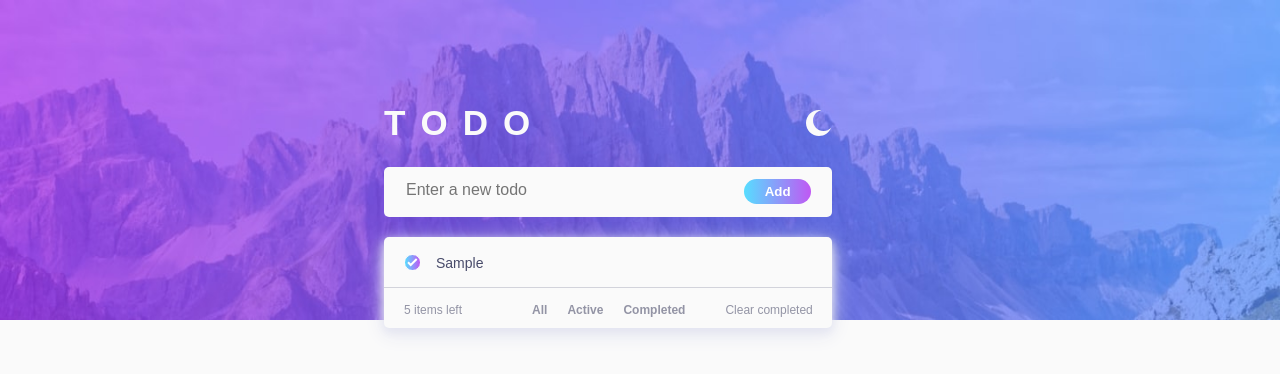
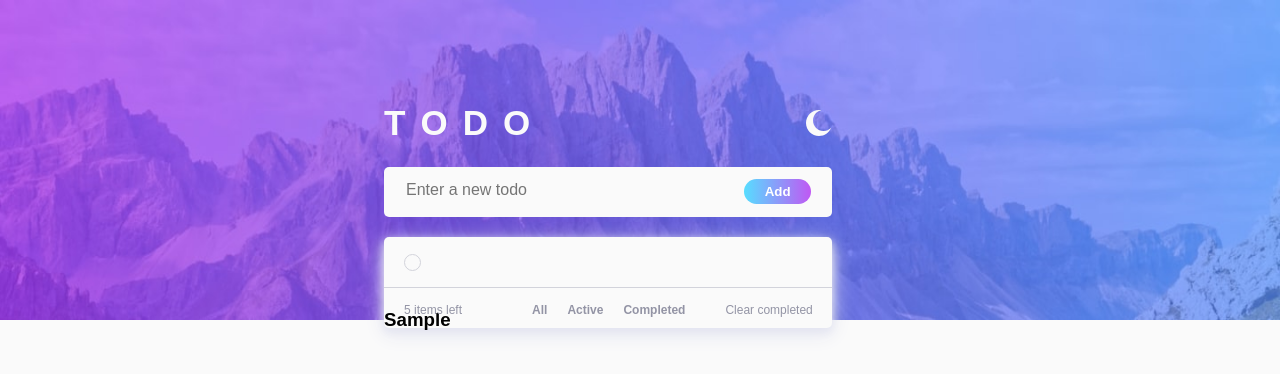
Before and after one commit to hervebutera/react-to-do-list-app, a React (Create React App) app: page / in a window 1280 px wide. Both pictures are taken after typing "Sample" into the empty fields and a click on the button "Add". Shown: the top 374 px of the page. Built offline with nearby package versions, Linux system fonts and the light colour scheme; a web font is replaced by a local one.

Commit message:
chore: edit and add some CSS classes

```diff
--- a/src/Assets/index.css
+++ b/src/Assets/index.css
@@ -117,29 +117,60 @@ body.dark {
   border-bottom: 1px solid var(--border-bottom);
   list-style: none;
   height: 50px;
+  cursor: pointer;
 }
 .check-box {
   display: inline-block;
   width: 15px;
   height: 15px;
   border-radius: 20px;
-  border: 1.5px solid var(--toDoItems-bg-color);
+  border-width: 1px;
+  border-style: solid;
+  border-color: var(--border-bottom);
   margin: 17px 15px 15px 20px;
-  background-image: var(--pink-purpple-gradient-color);
   cursor: pointer;
 }
+.check-box:hover {
+  border-color: hsl(280, 87%, 65%);
+}
+.check-box-clicked {
+  border: none;
+  background-image: var(--pink-purpple-gradient-color);
+}
 .check-icon {
-  display: inline-block;
+  display: none;
   margin: 0px 2px 2px;
 }
-.todo-item h3 {
+.check-icon-clicked {
+  display: inline-block;
+}
+.todoTitle {
   font-weight: 500;
   margin: 18px 20px 15px 0px;
   display: inline-block;
-  width: 80%;
+  width: 75%;
   vertical-align: top;
   font-size: 14px;
   color: var(--toDoItem-color);
+}
+.todoTitle-completed {
+  text-decoration: line-through;
+  color: var(--border-bottom);
+}
+.remove-btn {
+  display: none;
+
+}
+
+.remove-btn-active {
+  display: inline-block;
+}
+.cross-icon {
+  display: inline-block;
+  margin-bottom: 15px;
+}
+.check-icon-onCompleted {
+  margin: 17px 0px 0px 3px;
 }
 .bottomNav {
   display: inline-block;
```
Also changed, not shown: src/Assets/images/icon-cross.svg.
